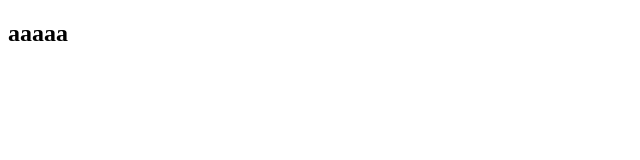
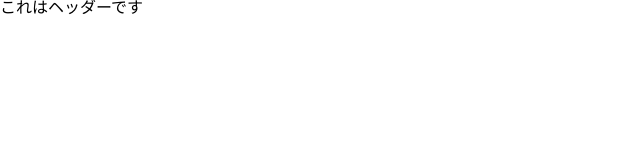
Before and after one commit to YuyaNakanishi/TEST, a plain HTML site: page index.html in a window 1280 px wide. Shown: the whole page, without its empty margins (0-640 px from the left). Drawn offline with Linux system fonts and the light colour scheme.

Commit message:
ヘッダー作成

```diff
--- /dev/null
+++ b/css/reset.css
@@ -0,0 +1,43 @@
+html, body, div, span, applet, object, iframe,
+h1, h2, h3, h4, h5, h6, p, blockquote, pre,
+a, abbr, acronym, address, big, cite, code,
+del, dfn, em, img, ins, kbd, q, s, samp,
+small, strike, strong, sub, sup, tt, var,
+b, u, i, center,
+dl, dt, dd, ol, ul, li,
+fieldset, form, label, legend,
+table, caption, tbody, tfoot, thead, tr, th, td,
+article, aside, canvas, details, embed,
+figure, figcaption, footer, header, hgroup,
+menu, nav, output, ruby, section, summary,
+time, mark, audio, video {
+	margin: 0;
+	padding: 0;
+	border: 0;
+	font-size: 100%;
+	font: inherit;
+	vertical-align: baseline;
+}
+/* HTML5 display-role reset for older browsers */
+article, aside, details, figcaption, figure,
+footer, header, hgroup, menu, nav, section {
+	display: block;
+}
+body {
+	line-height: 1;
+}
+ol, ul {
+	list-style: none;
+}
+blockquote, q {
+	quotes: none;
+}
+blockquote:before, blockquote:after,
+q:before, q:after {
+	content: '';
+	content: none;
+}
+table {
+	border-collapse: collapse;
+	border-spacing: 0;
+}
--- /dev/null
+++ b/css/style.css
@@ -0,0 +1,3 @@
+.naka {
+  font-size: 50px;
+}
--- a/index.html
+++ b/index.html
@@ -3,9 +3,13 @@
 <head>
   <meta charset="UTF-8">
   <meta name="viewport" content="width=device-width, initial-scale=1.0">
+  <link rel="stylesheet" href="/css/reset.css">
+  <link rel="stylesheet" href="/css/style.css">
   <title>Document</title>
 </head>
 <body>
-  <h2>aaaaa</h2>
+  <section class="header">
+    <h2>これはヘッダーです</h2>
+  </section>
 </body>
 </html>
```
Also changed, not shown: images/commons/home/スクリーンショット 2020-10-06 16.30.37.png (added).
